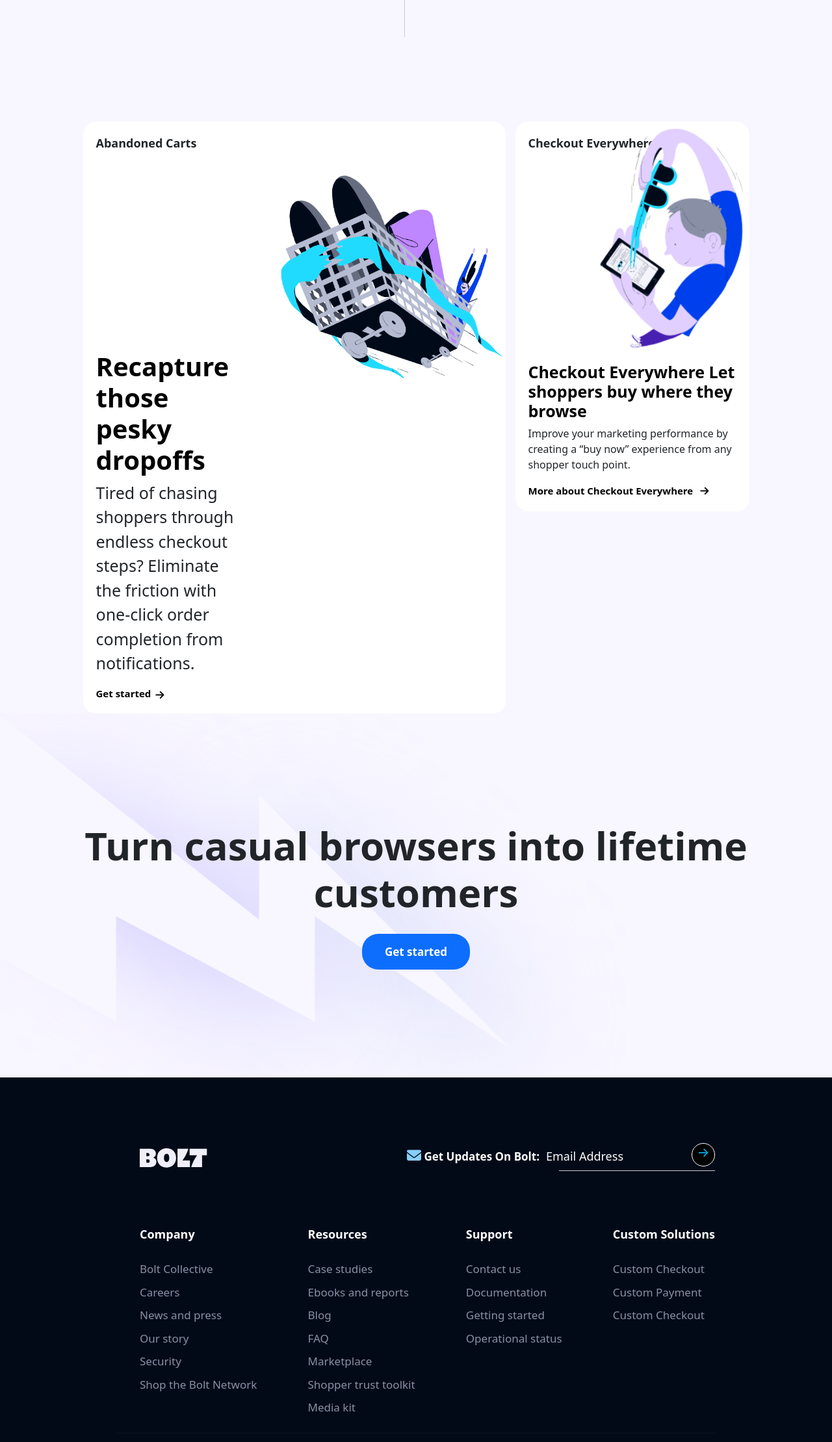
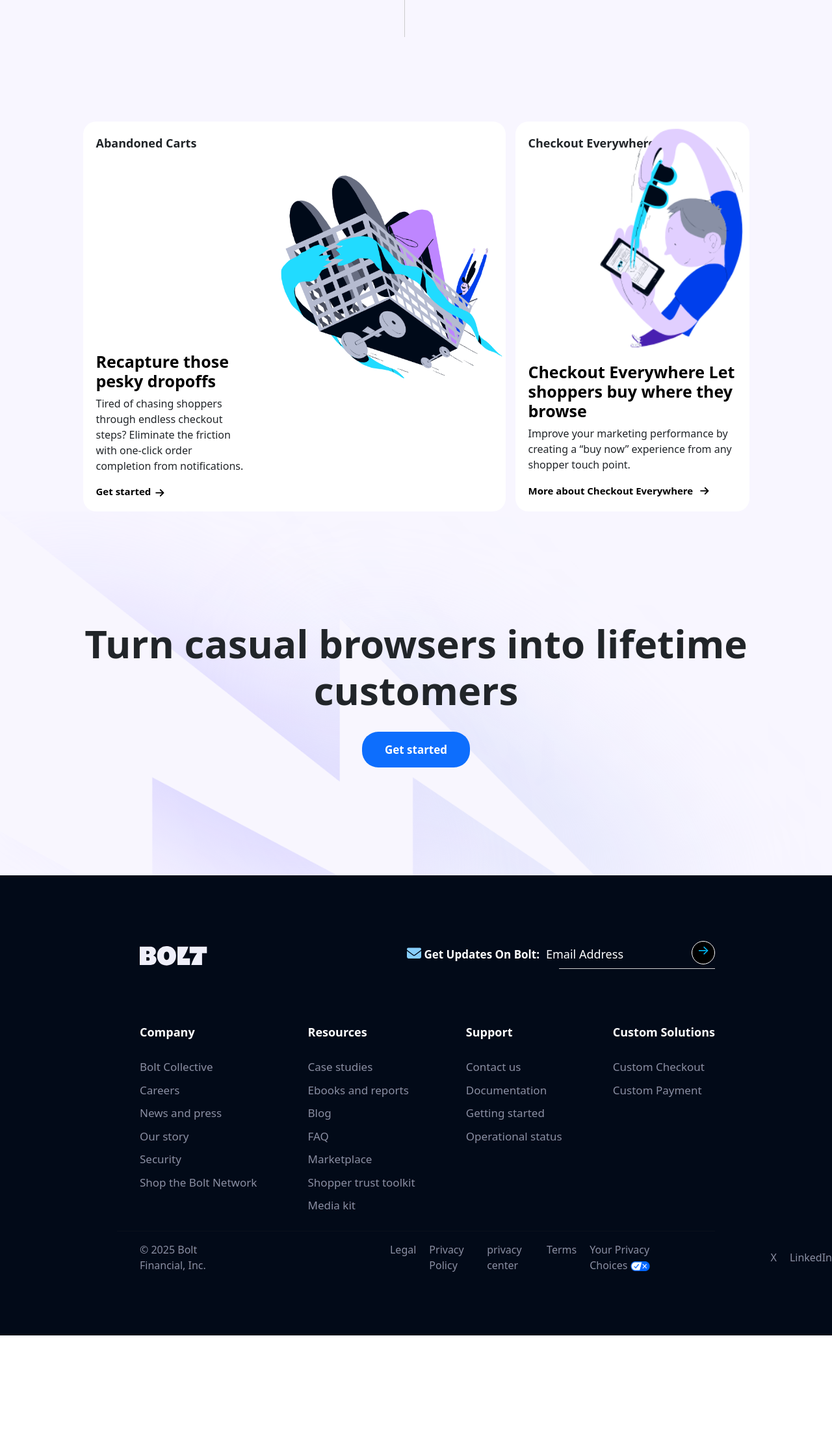
Before and after one commit to sholyjay/SQI-LV-1-Project, a plain HTML site: page index.html in a window 1280 px wide. Shown: the part 8699-10918 px from the top of the page at 65% size. After the commit the page ends 10754 px from the top, so only its background shows below. Drawn offline with nearby package versions, Linux system fonts and the light colour scheme.

Commit message:
index.html

```diff
--- a/index.html
+++ b/index.html
@@ -533,7 +533,6 @@
                             <ul class="foot-cook-2">
                             <li><a href="#">Custom Checkout</a></li>
                             <li><a href="#">Custom Payment</a></li>
-                            <li><a href="#">Custom Checkout</a></li>
                         </ul>
                     </div>
                 </div>
@@ -552,7 +551,7 @@
                                 <li><a href="#">Privacy Policy</a></li>
                                 <li><a href="#">privacy center</a></li>
                                 <li><a href="#">Terms</a></li>
-                                <li><a href="#">Your Privacy Choices</a></li>
+                                <li><a href="#">Your Privacy Choices <img src="Multimedia/choices-icon.png" alt="" height="15px" width="30px"></a></li>
                             </ul>
                         </div>
                     </div>
--- a/style.css
+++ b/style.css
@@ -666,10 +666,12 @@ input[type="radio"] {
 }
 .scate-wraper-1{ flex-direction: column-reverse;}
 .scate{
-  padding: 220px 0 0 20px;
+  padding: 263px 0 0 20px;
 }
 .scate-1{padding: 0 0 0 20px;}
-.scate, .scate-1 h1 {font-size: 25px; }
+.scate h1{ font-size: 25px;}
+.scate-1 h1 {font-size: 25px;}
+.scate p{font-size: 16px;}
 .btn7 {
   border: none;
   color: black;
@@ -703,7 +705,7 @@ input[type="radio"] {
 }
 .casual-container{
   background: url("Multimedia/callout-rebrand.png");
-  background-size: contain;
+  background-size: cover;
   background-repeat: no-repeat;
   height: 70vh;
 }
@@ -879,12 +881,10 @@ input[type="radio"] {
 }
 /* This is the End of Foot Sectioning */
 @media screen and (max-width:1440px) {
-  .kofi{
-    display: none;
-  }
-  .scate{
-    padding: 290px 0 0 20px;
-  }
+  .kofi{display: none;}
+  .scate{padding: 291px 0 0 20px;}
+  .scate h1{ font-size: 25px;}
+  .scate p{font-size: 16px;}
 }
 @media screen and (max-width: 1024px) {
   .btn9{
@@ -1303,11 +1303,10 @@ input[type="radio"] {
   }
   .scating-1 img{
     width: 200px;
-    margin-left: 100px; padding-top: 0;
+    margin-left: 100px; padding-top: 30px;
   }
   .scate-1 h1{
-    padding: 0 0 0 40px;
-    width: 100%;
+    padding: 0 0 0 20px; width: 100%; font-size: 25px;
   }
   .jency h1{
     font-size: 28px;
```
Also changed, not shown: Multimedia/choices-icon.png (added).
